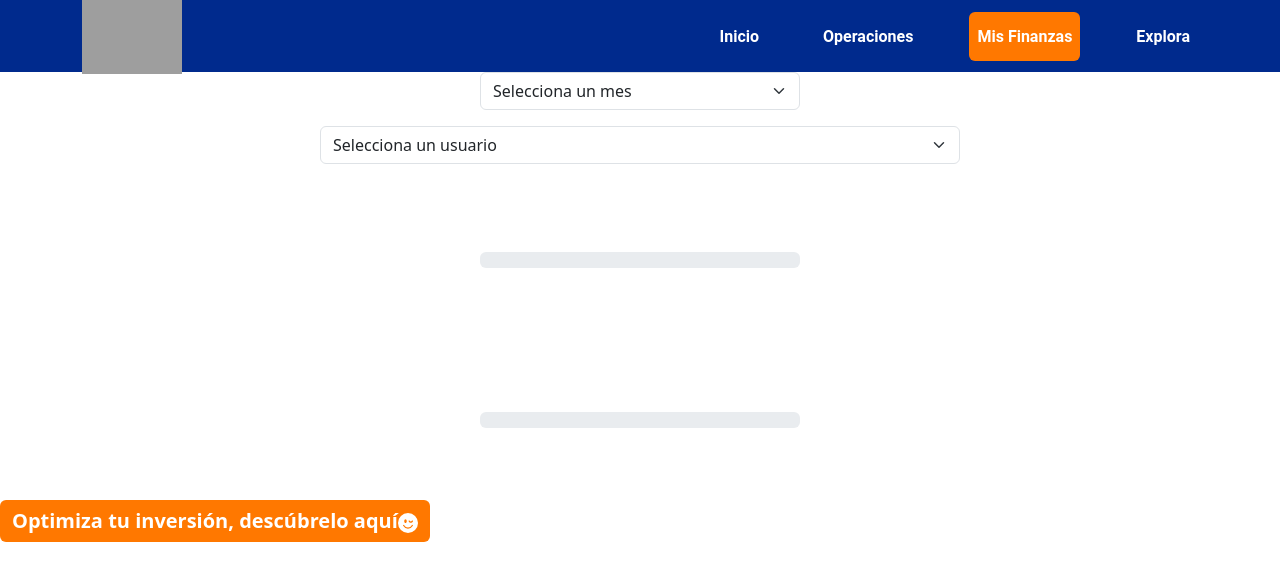
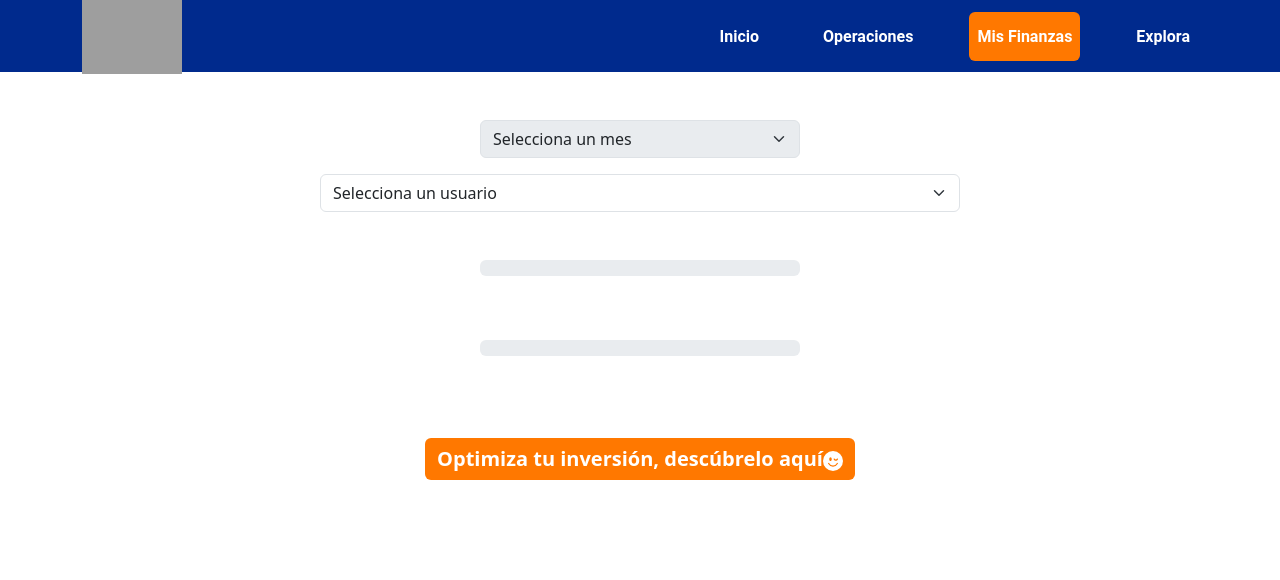
Before and after one commit to MarcoCaceresSenn/UXcrafting, a React (Create React App) app: page / in a window 1280 px wide. Shown: the top 580 px of the page. Built offline with nearby package versions, Linux system fonts and the light colour scheme; grey boxes are pictures that could not be loaded.

Commit message:
intento de progressbar

```diff
--- a/src/component/button-component/button.component.css
+++ b/src/component/button-component/button.component.css
@@ -11,6 +11,7 @@
     font-weight: bold;
     border: none;
     font-size: 20px;
+    margin-top:50px ;
 }
 
 .custom:hover{
--- a/src/component/dropdown-select/dropdown.select.jsx
+++ b/src/component/dropdown-select/dropdown.select.jsx
@@ -1,17 +1,14 @@
-import React, { useState } from 'react';
-import Form from 'react-bootstrap/Form';
-import Progressbar from '../progressbar-component/progressbar.component';
-import 'bootstrap/dist/css/bootstrap.min.css';
-import userData from '../../infraestructura/mocks/users.json';
+import React, { useState } from "react";
+import Form from "react-bootstrap/Form";
+import Progressbar from "../progressbar-component/progressbar.component";
+import "bootstrap/dist/css/bootstrap.min.css";
+import userData from "../../infraestructura/mocks/users.json";
 
-const meses = [
-    'Enero', 'Febrero', 'Marzo', 'Abril', 'Mayo', 'Junio',
-    'Julio', 'Agosto', 'Septiembre', 'Octubre', 'Noviembre', 'Diciembre'
-];
+const usuarios = userData.users;
 
 export default function DropdownSelect() {
-    const [mesSeleccionado, setMesSeleccionado] = useState('');
-    const [selectedUserId, setSelectedUserId] = useState('');
+  const [mesSeleccionado, setMesSeleccionado] = useState("");
+  const [selectedUserId, setSelectedUserId] = useState("");
   const [selectedUser, setSelectedUser] = useState(null);
 
   const handleMonthChange = (event) => {
@@ -21,21 +18,26 @@ export default function DropdownSelect() {
   const handleUserChange = (event) => {
     const userId = event.target.value;
     setSelectedUserId(userId);
-        setSelectedUser(userData.users[userId]);
+    setSelectedUser(usuarios[userId]);
+    // Reiniciar la selección de mes cuando se cambia de usuario
+    setMesSeleccionado("");
   };
 
   return (
+    <div className="mt-5">
       <div className="d-flex flex-column align-items-center">
         <div className="w-25 mb-3">
           <Form.Select
             value={mesSeleccionado}
             onChange={handleMonthChange}
             aria-label="Select a month"
+            disabled={!selectedUser} // Deshabilitar si no hay usuario seleccionado
           >
             <option value="">Selecciona un mes</option>
-                    {meses.map((mes, index) => (
-                        <option key={index} value={mes}>
-                            {mes}
+            {selectedUser &&
+              selectedUser.ingresosPorMes.map((mes, index) => (
+                <option key={index} value={mes.mes}>
+                  {mes.mes}
                 </option>
               ))}
           </Form.Select>
@@ -47,7 +49,7 @@ export default function DropdownSelect() {
             aria-label="Select a user"
           >
             <option value="">Selecciona un usuario</option>
-                    {userData.users.map((user, index) => (
+            {usuarios.map((user, index) => (
               <option key={index} value={index}>
                 {user.nombre}
               </option>
@@ -55,11 +57,32 @@ export default function DropdownSelect() {
           </Form.Select>
         </div>
         <div className="w-50">
-                <Progressbar mesSeleccionado={mesSeleccionado} valor={selectedUser ? selectedUser.ingreso : 0} />
+          <Progressbar
+            mesSeleccionado={mesSeleccionado}
+            valor={selectedUser ? getIngresoForMes(selectedUser, mesSeleccionado) : 0}
+          />
         </div>
         <div className="w-50">
-                <Progressbar mesSeleccionado={mesSeleccionado} valor={selectedUser ? selectedUser.gasto : 0} />
+          <Progressbar
+            mesSeleccionado={mesSeleccionado}
+            valor={selectedUser ? getGastoForMes(selectedUser, mesSeleccionado) : 0}
+          />
+        </div>
       </div>
     </div>
   );
 }
+
+// Función para obtener ingreso de un mes
+function getIngresoForMes(user, mes) {
+  const ingresosPorMes = user.ingresosPorMes;
+  const mesSeleccionado = ingresosPorMes.find((m) => m.mes === mes);
+  return mesSeleccionado ? mesSeleccionado.ingreso : 0;
+}
+
+// Función para obtener gasto de un mes
+function getGastoForMes(user, mes) {
+  const ingresosPorMes = user.ingresosPorMes;
+  const mesSeleccionado = ingresosPorMes.find((m) => m.mes === mes);
+  return mesSeleccionado ? mesSeleccionado.gasto : 0;
+}
--- a/src/component/progressbar-component/progressbar.component.jsx
+++ b/src/component/progressbar-component/progressbar.component.jsx
@@ -1,28 +1,13 @@
 import ProgressBar from 'react-bootstrap/ProgressBar';
-import './progressbar.component.css';
+import React from 'react';
 
-const valoresPorMes = {
-    'Enero': 10,
-    'Febrero': 20,
-    'Marzo': 30,
-    'Abril': 40,
-    'Mayo': 50,
-    'Junio': 60,
-    'Julio': 70,
-    'Agosto': 80,
-    'Septiembre': 90,
-    'Octubre': 100,
-    'Noviembre': 90,
-    'Diciembre': 80,
-};
+export default function Progressbar({ mesSeleccionado, valor }) {
+  const valorPorDefecto = 0;
+  const valorActual = valor || valorPorDefecto;
 
-export default function Progressbar({ mesSeleccionado }) {
-    const valorPorDefecto = 0;
-    const valor = valoresPorMes[mesSeleccionado] || valorPorDefecto;
-
-    return (
-        <div className="d-flex justify-content-center align-items-center" style={{ height: '20vh' }}>
-            <ProgressBar className="w-50" now={valor} label={`${valor}%`} />
-        </div>
-    );
+  return (
+    <div className="d-flex justify-content-center align-items-center" style={{ height: '10vh' }}>
+      <ProgressBar className="w-50" now={valorActual} label={`${valorActual}%`} />
+    </div>
+  );
 }
--- a/src/infraestructura/mocks/users.json
+++ b/src/infraestructura/mocks/users.json
@@ -1,54 +1,134 @@
 {
     "users": [
       {
-            "nombre": "Usuario 1",
+        "nombre": "Usuario con Gastos Bajos",
+        "ingresosPorMes": [
+          {
+            "mes": "Enero",
+            "ingreso": 1500,
+            "gasto": 700
+          },
+          {
+            "mes": "Febrero",
+            "ingreso": 1600,
+            "gasto": 800
+          },
+          {
+            "mes": "Marzo",
+            "ingreso": 1700,
+            "gasto": 850
+          },
+          {
+            "mes": "Abril",
+            "ingreso": 1800,
+            "gasto": 900
+          },
+          {
+            "mes": "Mayo",
+            "ingreso": 1900,
+            "gasto": 950
+          },
+          {
+            "mes": "Junio",
             "ingreso": 2000,
             "gasto": 1000
           },
           {
-            "nombre": "Usuario 2",
-            "ingreso": 2500,
-            "gasto": 1300
+            "mes": "Julio",
+            "ingreso": 2100,
+            "gasto": 1050
           },
           {
-            "nombre": "Usuario 3",
-            "ingreso": 1800,
-            "gasto": 900
+            "mes": "Agosto",
+            "ingreso": 2200,
+            "gasto": 1100
           },
           {
-            "nombre": "Usuario 4",
-            "ingreso": 2200,
-            "gasto": 2000
+            "mes": "Septiembre",
+            "ingreso": 2300,
+            "gasto": 1150
           },
           {
-            "nombre": "Usuario 5",
-            "ingreso": 1500,
-            "gasto": 900
+            "mes": "Octubre",
+            "ingreso": 2400,
+            "gasto": 1200
           },
           {
-            "nombre": "Usuario 6",
-            "ingreso": 2400,
+            "mes": "Noviembre",
+            "ingreso": 2500,
+            "gasto": 1250
+          },
+          {
+            "mes": "Diciembre",
+            "ingreso": 2600,
+            "gasto": 1300
+          }
+        ]
+      },
+      {
+        "nombre": "Usuario con Gastos Altos",
+        "ingresosPorMes": [
+          {
+            "mes": "Enero",
+            "ingreso": 1000,
             "gasto": 1500
           },
           {
-            "nombre": "Usuario 7",
-            "ingreso": 1700,
-            "gasto": 900
+            "mes": "Febrero",
+            "ingreso": 1100,
+            "gasto": 1600
           },
           {
-            "nombre": "Usuario 8",
-            "ingreso": 2200,
-            "gasto": 2500
+            "mes": "Marzo",
+            "ingreso": 1200,
+            "gasto": 1800
           },
           {
-            "nombre": "Usuario 9",
-            "ingreso": 1900,
-            "gasto": 1900
+            "mes": "Abril",
+            "ingreso": 1300,
+            "gasto": 1950
           },
           {
-            "nombre": "Usuario 10",
+            "mes": "Mayo",
+            "ingreso": 1400,
+            "gasto": 2100
+          },
+          {
+            "mes": "Junio",
+            "ingreso": 1500,
+            "gasto": 2250
+          },
+          {
+            "mes": "Julio",
+            "ingreso": 1600,
+            "gasto": 2400
+          },
+          {
+            "mes": "Agosto",
+            "ingreso": 1700,
+            "gasto": 2550
+          },
+          {
+            "mes": "Septiembre",
+            "ingreso": 1800,
+            "gasto": 2700
+          },
+          {
+            "mes": "Octubre",
+            "ingreso": 1900,
+            "gasto": 2850
+          },
+          {
+            "mes": "Noviembre",
             "ingreso": 2000,
-            "gasto": 2200
+            "gasto": 3000
+          },
+          {
+            "mes": "Diciembre",
+            "ingreso": 2100,
+            "gasto": 3150
           }
         ]
       }
+    ]
+  }
--- a/src/views/View_test.jsx
+++ b/src/views/View_test.jsx
@@ -9,7 +9,7 @@ import SelectMonths from '../component/dropdown-select/dropdown.select.jsx'
 import 'bootstrap/dist/css/bootstrap.min.css';
 export default function View_test() {
     return (
-        <div >
+        <div className='text-center' >
           <SelectMonths/>
           <Button/>
         </div>
```
Lines whose indentation alone changed are shown as unchanged.
